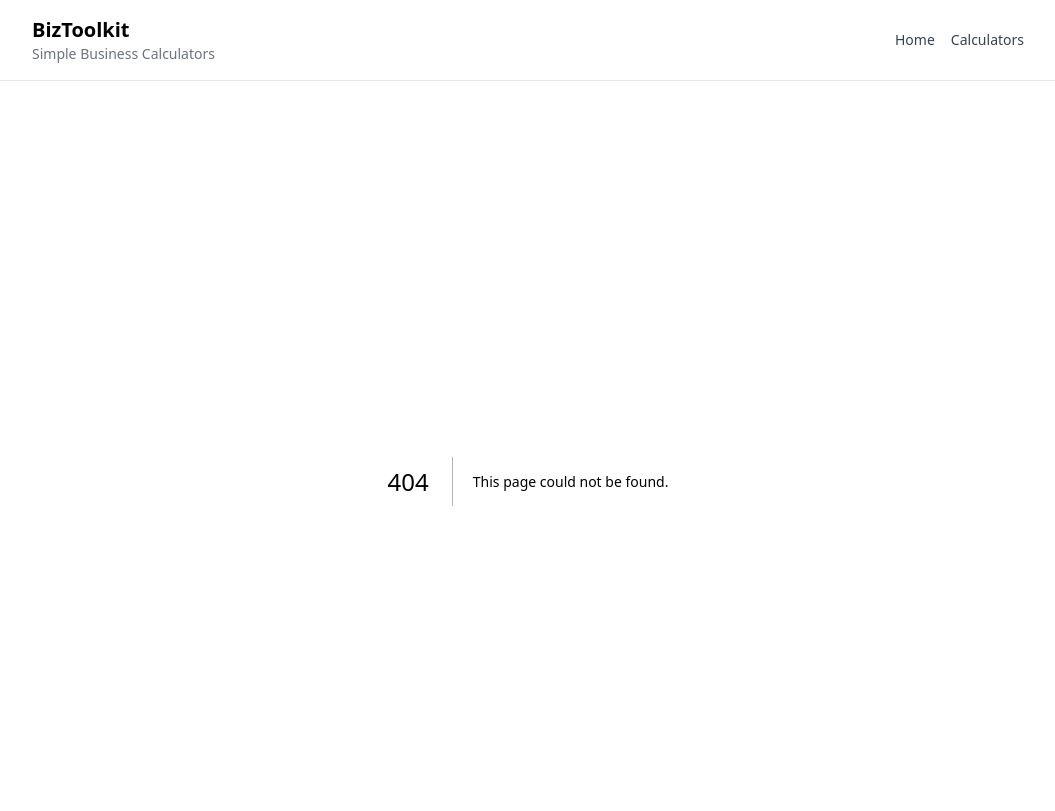
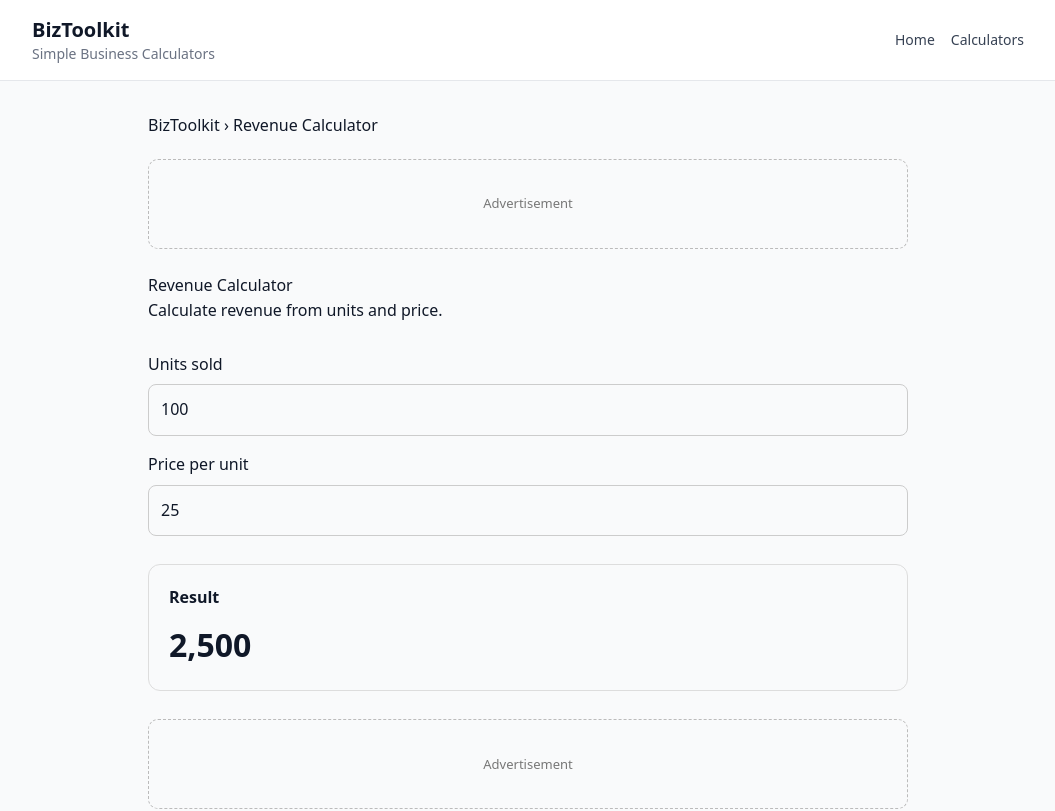
Before and after one commit to wakilmustaqeem/biztoolkit, a Next.js app: page /revenue-calculator in a window 1280 px wide. Before the commit this address had no page. Shown: the top 811 px of the page, without its empty margins (112-1167 px from the left). Built offline with nearby package versions, Linux system fonts and the light colour scheme.

Commit message:
feat: add revenue calculator route

```diff
--- /dev/null
+++ b/app/revenue-calculator/page.tsx
@@ -0,0 +1,4 @@
+import type { Metadata } from "next";
+import BusinessCalculator from "@/components/business-calculator";
+export const metadata: Metadata = { title: "Revenue Calculator", description: "Calculate revenue from units and price.", alternates: { canonical: "/revenue-calculator" } };
+export default function Page(){return <BusinessCalculator slug="revenue-calculator"/>}
```
